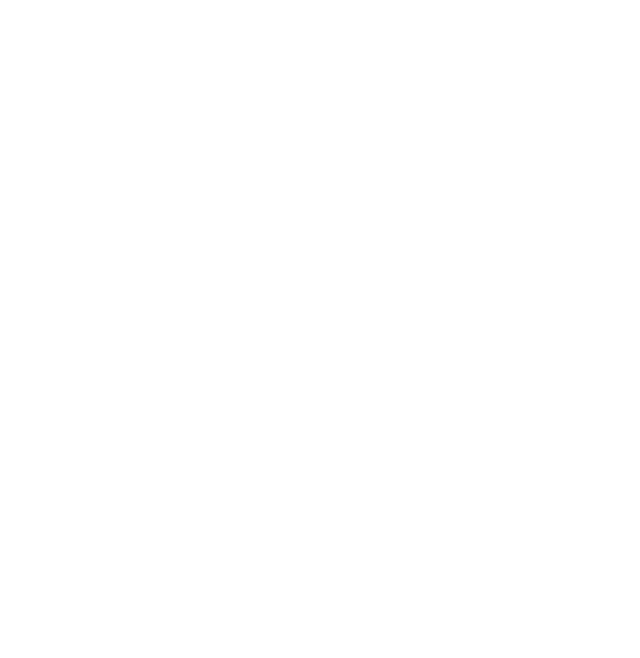
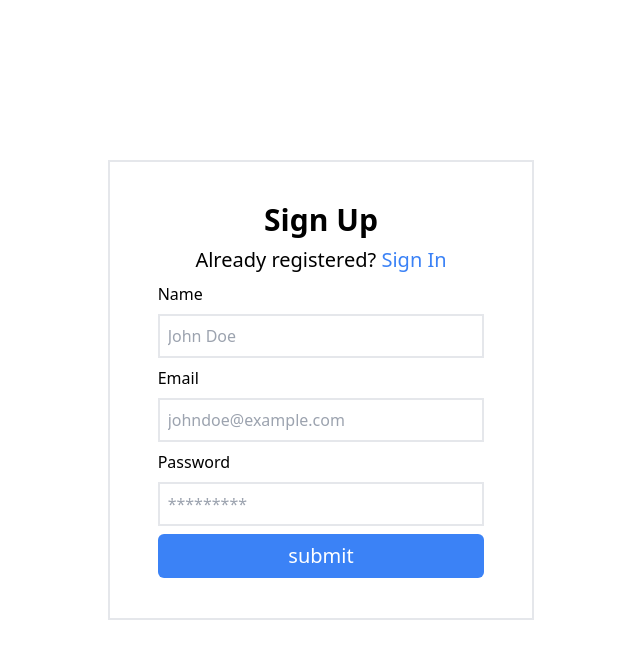
Before and after one commit to lokeshsingh3721/blogging-app, a React (Vite) app in the folder frontend/: page /signup in a window 1280 px wide. Shown: the top 658 px of the page, without its empty margins (319-959 px from the left). Built offline with nearby package versions, Linux system fonts and the light colour scheme.

Commit message:
add login/signup frontend

```diff
--- a/frontend/src/App.tsx
+++ b/frontend/src/App.tsx
@@ -1,11 +1,15 @@
 import { BrowserRouter, Routes, Route } from "react-router-dom";
 
+import Signin from "./signin";
+import Signup from "./signup";
+import Index from ".";
 function App() {
   return (
     <BrowserRouter>
       <Routes>
-        <Route path="/signup" element={<></>} />
-        <Route path="/signin" element={<></>} />
+        <Route path="/" element=<Index /> />
+        <Route path="/signup" element=<Signup /> />
+        <Route path="/signin" element=<Signin /> />
         <Route path="/blog/:id" element={<></>} />
       </Routes>
     </BrowserRouter>
--- /dev/null
+++ b/frontend/src/components/navbar.tsx
@@ -0,0 +1,7 @@
+import React from "react";
+
+const Navbar = () => {
+  return <nav></nav>;
+};
+
+export default Navbar;
--- /dev/null
+++ b/frontend/src/index.tsx
@@ -0,0 +1,7 @@
+import React from "react";
+
+const Index = () => {
+  return <div>this is the home page</div>;
+};
+
+export default Index;
--- /dev/null
+++ b/frontend/src/lib/signinHandler.ts
@@ -0,0 +1,22 @@
+import { SigninType } from "@lokiislazy/common-package";
+
+async function signinHandler({ email, password }: SigninType) {
+  console.log(email, password);
+  const res = await fetch(
+    "https://backend.lokiislazy.workers.dev/api/v1/signin",
+    {
+      method: "POST",
+      headers: {
+        "Content-type": "application/json",
+      },
+      body: JSON.stringify({
+        email,
+        password,
+      }),
+    }
+  );
+  const data = await res.json();
+  return data;
+}
+
+export default signinHandler;
--- /dev/null
+++ b/frontend/src/lib/signupHandler.ts
@@ -0,0 +1,22 @@
+import { SignupType } from "@lokiislazy/common-package";
+
+async function signupHandler({ name, email, password }: SignupType) {
+  const res = await fetch(
+    "https://backend.lokiislazy.workers.dev/api/v1/signup",
+    {
+      method: "POST",
+      headers: {
+        "Content-type": "application/json",
+      },
+      body: JSON.stringify({
+        name,
+        email,
+        password,
+      }),
+    }
+  );
+  const data = await res.json();
+  return data;
+}
+
+export default signupHandler;
--- /dev/null
+++ b/frontend/src/signin.tsx
@@ -0,0 +1,73 @@
+import React, { useState } from "react";
+import { Link, useNavigate } from "react-router-dom";
+import signinHandler from "./lib/signinHandler";
+
+const Signin = () => {
+  const [email, setEmail] = useState<string>("");
+  const [password, setPassword] = useState<string>("");
+  const navigate = useNavigate();
+
+  async function submitHandler(e: React.MouseEvent) {
+    e.preventDefault();
+    const data = await signinHandler({ email, password });
+
+    if (data.success) {
+      localStorage.setItem("token", data.token);
+      setEmail("");
+      setPassword("");
+      navigate("/");
+    } else {
+      alert("invalid input");
+
+      setEmail("");
+      setPassword("");
+    }
+  }
+
+  return (
+    <div>
+      <form className="mt-40 mx-auto  border-2  flex flex-col gap-2 w-2/6 px-12 py-10">
+        <h1 className="text-center text-3xl font-bold ">Sign in</h1>
+        <p className="text-center text-xl">
+          Dont have an account?{" "}
+          <Link to="/signup">
+            {" "}
+            <span className="text-blue-500 font-medium "> Sign up</span>{" "}
+          </Link>{" "}
+        </p>
+        <label htmlFor="Email">Email</label>
+        <input
+          type="text"
+          className="border-2 p-2"
+          value={email}
+          name="Email"
+          placeholder="johndoe@example.com"
+          onChange={(e) => {
+            setEmail(e.target.value);
+          }}
+        />
+        <label htmlFor="Password">Password</label>
+        <input
+          type="password"
+          name="Password"
+          value={password}
+          className="border-2 p-2"
+          placeholder="*********"
+          onChange={(e) => {
+            setPassword(e.target.value);
+          }}
+        />
+        <button
+          onClick={(e) => {
+            submitHandler(e);
+          }}
+          className="p-2 bg-blue-500 rounded-md text-white text-xl "
+        >
+          submit
+        </button>
+      </form>{" "}
+    </div>
+  );
+};
+
+export default Signin;
--- /dev/null
+++ b/frontend/src/signup.tsx
@@ -0,0 +1,86 @@
+import React, { useState } from "react";
+import { Link, useNavigate } from "react-router-dom";
+import signupHandler from "./lib/signupHandler";
+
+const Signup = () => {
+  const [name, setName] = useState<string>("");
+  const [email, setEmail] = useState<string>("");
+  const [password, setPassword] = useState<string>("");
+
+  const navigate = useNavigate();
+
+  async function submitHandler(e: React.MouseEvent) {
+    e.preventDefault();
+    const data = await signupHandler({ name, email, password });
+
+    if (data.success) {
+      localStorage.setItem("token", data.token);
+      setName("");
+      setEmail("");
+      setPassword("");
+      navigate("/");
+    } else {
+      alert("invalid input");
+      setName("");
+      setEmail("");
+      setPassword("");
+    }
+  }
+  return (
+    <div>
+      <form className="mt-40 mx-auto  border-2  flex flex-col gap-2 w-2/6 px-12 py-10">
+        <h1 className="text-center text-3xl font-bold ">Sign Up</h1>
+        <p className="text-center text-xl">
+          Already registered?{" "}
+          <Link to="/signin">
+            <span className="text-blue-500 font-medium "> Sign In</span>
+          </Link>{" "}
+        </p>
+
+        <label htmlFor="Name">Name</label>
+        <input
+          type="text"
+          name="Name"
+          className="border-2 p-2"
+          value={name}
+          placeholder="John Doe"
+          onChange={(e) => {
+            setName(e.target.value);
+          }}
+        />
+        <label htmlFor="Email">Email</label>
+        <input
+          type="text"
+          className="border-2 p-2"
+          value={email}
+          name="Email"
+          placeholder="johndoe@example.com"
+          onChange={(e) => {
+            setEmail(e.target.value);
+          }}
+        />
+        <label htmlFor="Password">Password</label>
+        <input
+          type="password"
+          name="Password"
+          value={password}
+          className="border-2 p-2"
+          placeholder="*********"
+          onChange={(e) => {
+            setPassword(e.target.value);
+          }}
+        />
+        <button
+          onClick={(e) => {
+            submitHandler(e);
+          }}
+          className="p-2 bg-blue-500 rounded-md text-white text-xl "
+        >
+          submit
+        </button>
+      </form>
+    </div>
+  );
+};
+
+export default Signup;
```
Also changed, not shown: frontend/src/App.css (+18 -0 lines), 2 other files (tests, documents, lock files or other folders).
